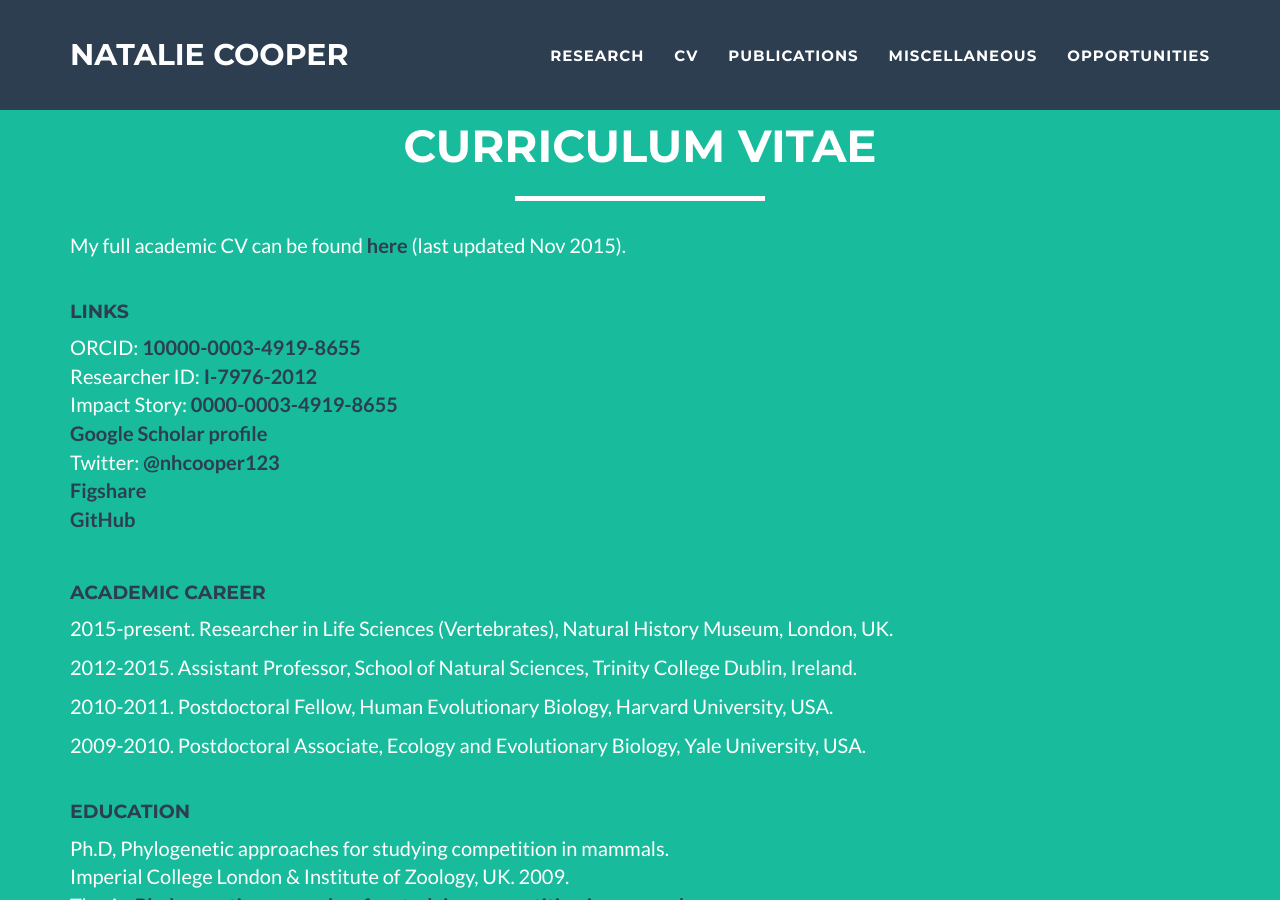
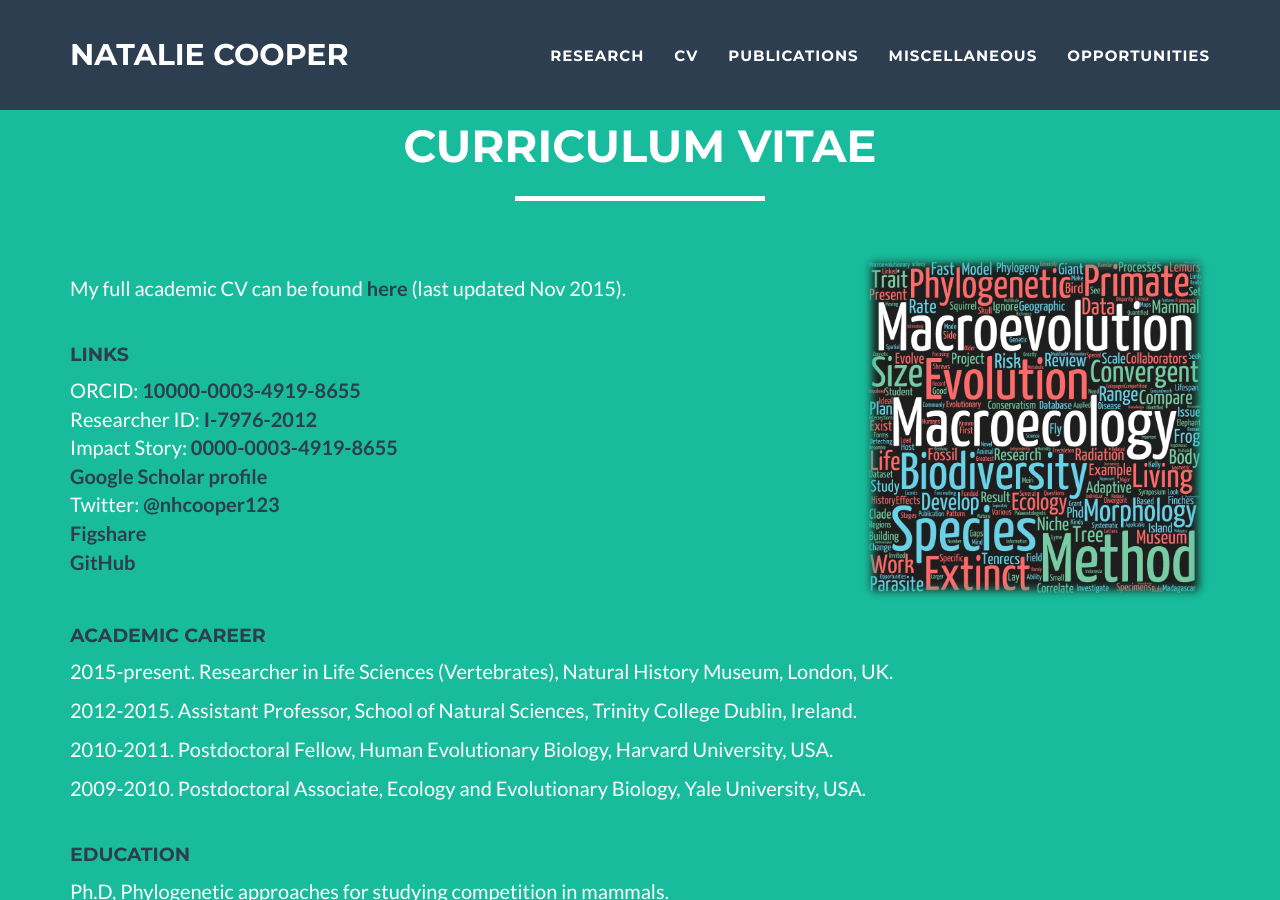
Before and after one commit to nhcooper123/nhcooper123.github.io, a Jekyll site: the page cv.html, which Jekyll copies as it is, in a window 1280 px wide and 900 px high. Built offline with Jekyll 4.4.1, drawn with Linux system fonts in a browser that asks for light colours.

Commit message:
Add wordle

```diff
--- a/cv.html
+++ b/cv.html
@@ -104,6 +104,14 @@
                     <hr class="star-light">
                 </div>
             </div>
+
+    &nbsp
+    &nbsp
+
+    <div style="text-align:center;">
+                      <img src="img/wordle.png" alt="wordle" style="float:right;width:350px;height:350px;">
+                    </div>
+                    <br>
 
     <p>
         My full academic CV can be found <a href="/NCooperCV.pdf"><strong><font color="2c3e50">here</font></strong></a> (last updated Nov 2015).
```
Also changed, not shown: img/wordle.png (added).
